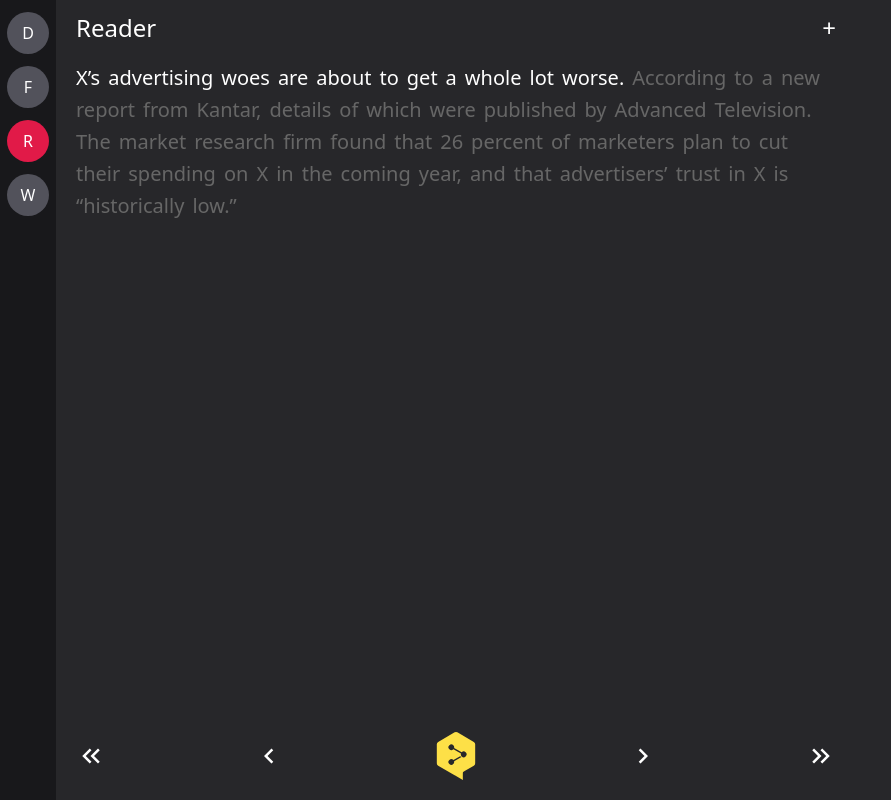
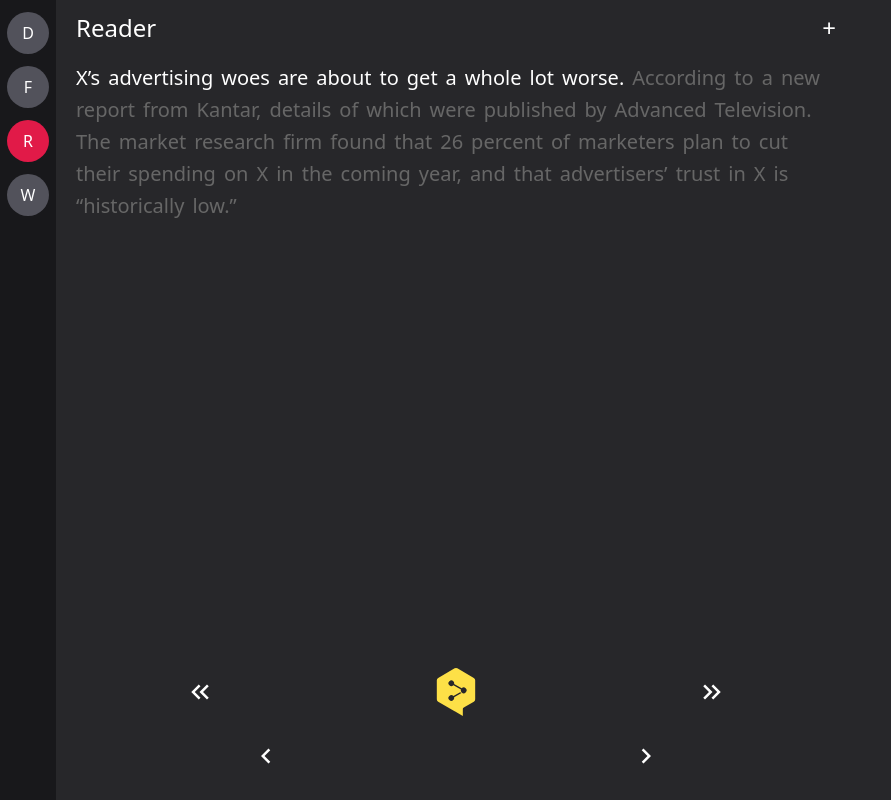
Before and after one commit to na-ah/WordBucket, a Next.js app: page /reader in a window 1280 px wide. Shown: the whole page, without its empty margins (0-891 px from the left). Built offline with nearby package versions, Linux system fonts and the light colour scheme; no server answers.

Commit message:
style: /readerのボタンを調整

```diff
--- a/components/reader/readerButtons.tsx
+++ b/components/reader/readerButtons.tsx
@@ -16,17 +16,13 @@
 }: ReaderButtonProps) {
   return (
     <>
+      <div className="w-full flex flex-col items-center justify-center">
+        <div className="w-full flex justify-around h-16">
           <button
             className="text-3xl"
             onClick={paragraphIndexDecrease}
           >
             <MdOutlineKeyboardDoubleArrowLeft />
-      </button>
-      <button
-        className="text-3xl"
-        onClick={sentenceIndexDecrease}
-      >
-        <MdOutlineKeyboardArrowLeft />
           </button>
           <button>
             <a
@@ -42,16 +38,26 @@
           </button>
           <button
             className="text-3xl"
+            onClick={paragraphIndexIncrease}
+          >
+            <MdOutlineKeyboardDoubleArrowRight />
+          </button>
+        </div>
+        <div className="w-full flex justify-around h-16">
+          <button
+            className="text-3xl"
+            onClick={sentenceIndexDecrease}
+          >
+            <MdOutlineKeyboardArrowLeft />
+          </button>
+          <button
+            className="text-3xl"
             onClick={sentenceIndexIncrease}
           >
             <MdOutlineKeyboardArrowRight />
           </button>
-      <button
-        className="text-3xl"
-        onClick={paragraphIndexIncrease}
-      >
-        <MdOutlineKeyboardDoubleArrowRight />
-      </button>
+        </div>
+      </div>
     </>
   );
 }
```
Lines whose indentation alone changed are shown as unchanged.
